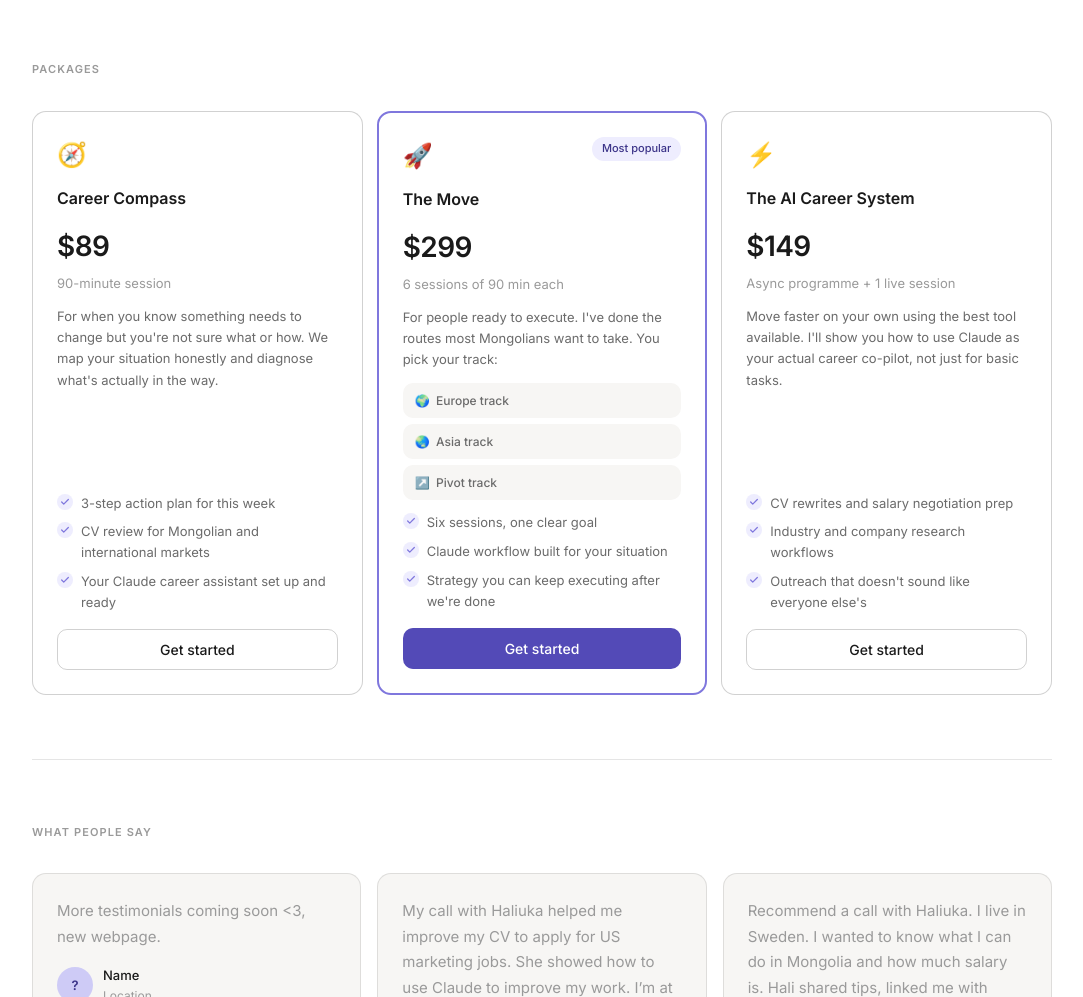
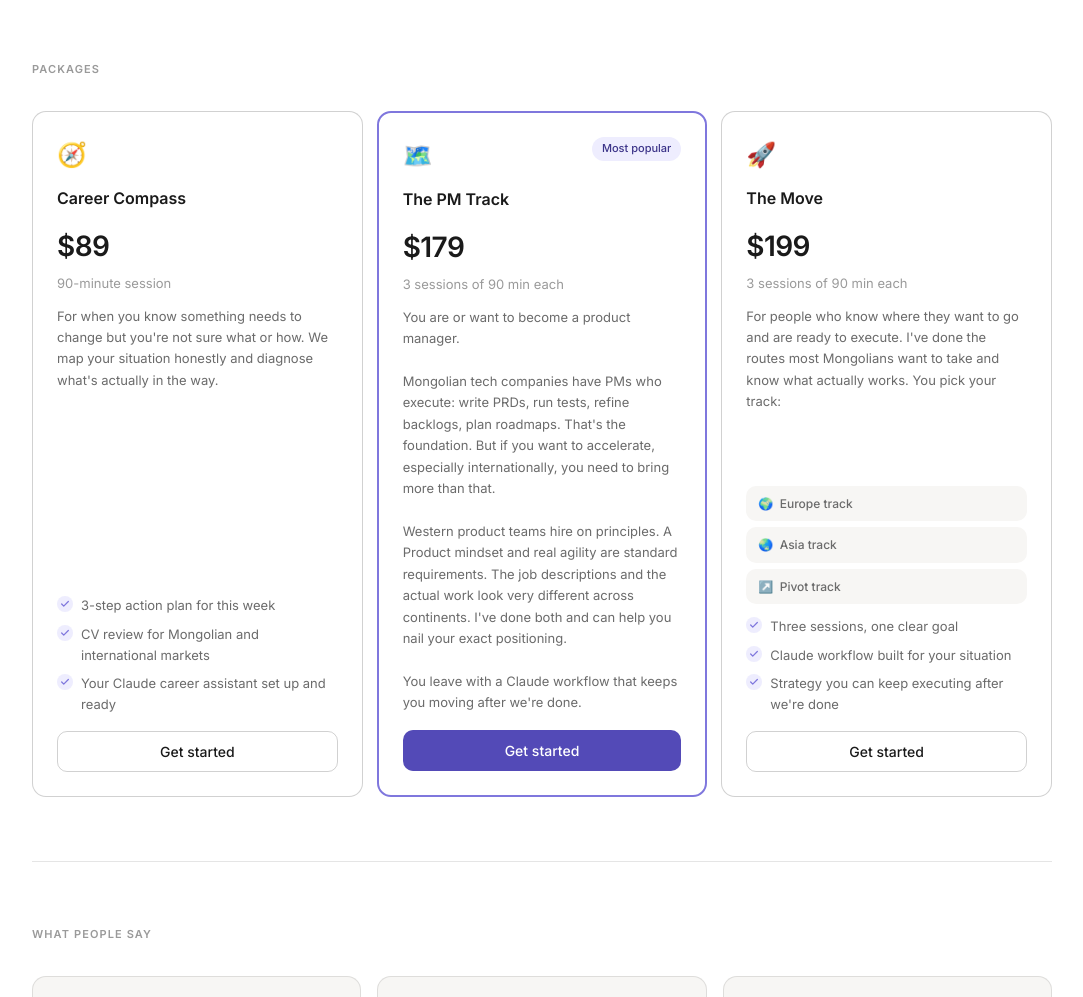
Before and after one commit to b-haliuka/b-haliuka.github.io, a plain HTML site: page index.html in a window 1280 px wide. Shown: the part 1012-2009 px from the top of the page, without its empty margins (98-1181 px from the left). Drawn offline with Linux system fonts and the light colour scheme.

Commit message:
Update index.html

```diff
--- a/index.html
+++ b/index.html
@@ -169,35 +169,32 @@
       </div>
       <div class="pkg featured">
         <div class="pkg-top">
-          <span class="pkg-icon">🚀</span>
+          <span class="pkg-icon">🗺️</span>
           <span class="pkg-badge">Most popular</span>
         </div>
+        <p class="pkg-name">The PM Track</p>
+        <p class="pkg-price">$179</p>
+        <p class="pkg-duration">3 sessions of 90 min each</p>
+        <p class="pkg-desc">You are or want to become a product manager.<br><br>Mongolian tech companies have PMs who execute: write PRDs, run tests, refine backlogs, plan roadmaps. That's the foundation. But if you want to accelerate, especially internationally, you need to bring more than that.<br><br>Western product teams hire on principles. A Product mindset and real agility are standard requirements. The job descriptions and the actual work look very different across continents. I've done both and can help you nail your exact positioning.<br><br>You leave with a Claude workflow that keeps you moving after we're done.</p>
+        <button class="pkg-btn" onclick="window.open('https://docs.google.com/forms/d/e/1FAIpQLSdtefOEtqAboQW3n-9VqmQFCMfQDXbRw9O0qeAZv5u6bs17bg/viewform?usp=dialog','_blank')">Get started</button>
+      </div>
+    <div class="pkg">
+        <div class="pkg-top">
+          <span class="pkg-icon">🚀</span>
+        </div>
         <p class="pkg-name">The Move</p>
-        <p class="pkg-price">$299</p>
-        <p class="pkg-duration">6 sessions of 90 min each</p>
-        <p class="pkg-desc">For people ready to execute. I've done the routes most Mongolians want to take. You pick your track:</p>
+        <p class="pkg-price">$199</p>
+        <p class="pkg-duration">3 sessions of 90 min each</p>
+        <p class="pkg-desc">For people who know where they want to go and are ready to execute. I've done the routes most Mongolians want to take and know what actually works. You pick your track:</p>
         <div class="tracks">
           <div class="track">🌍 &nbsp;Europe track</div>
           <div class="track">🌏 &nbsp;Asia track</div>
           <div class="track">↗️ &nbsp;Pivot track</div>
         </div>
         <ul class="pkg-features">
-          <li>Six sessions, one clear goal</li>
+          <li>Three sessions, one clear goal</li>
           <li>Claude workflow built for your situation</li>
           <li>Strategy you can keep executing after we're done</li>
-        </ul>
-        <button class="pkg-btn" onclick="window.open('https://docs.google.com/forms/d/e/1FAIpQLSdtefOEtqAboQW3n-9VqmQFCMfQDXbRw9O0qeAZv5u6bs17bg/viewform?usp=dialog','_blank')">Get started</button>
-      </div>
-      <div class="pkg">
-        <div class="pkg-top"><span class="pkg-icon">⚡</span></div>
-        <p class="pkg-name">The AI Career System</p>
-        <p class="pkg-price">$149</p>
-        <p class="pkg-duration">Async programme + 1 live session</p>
-        <p class="pkg-desc">Move faster on your own using the best tool available. I'll show you how to use Claude as your actual career co-pilot, not just for basic tasks.</p>
-        <ul class="pkg-features">
-          <li>CV rewrites and salary negotiation prep</li>
-          <li>Industry and company research workflows</li>
-          <li>Outreach that doesn't sound like everyone else's</li>
         </ul>
         <button class="pkg-btn" onclick="window.open('https://docs.google.com/forms/d/e/1FAIpQLSdtefOEtqAboQW3n-9VqmQFCMfQDXbRw9O0qeAZv5u6bs17bg/viewform?usp=dialog','_blank')">Get started</button>
       </div>
```
